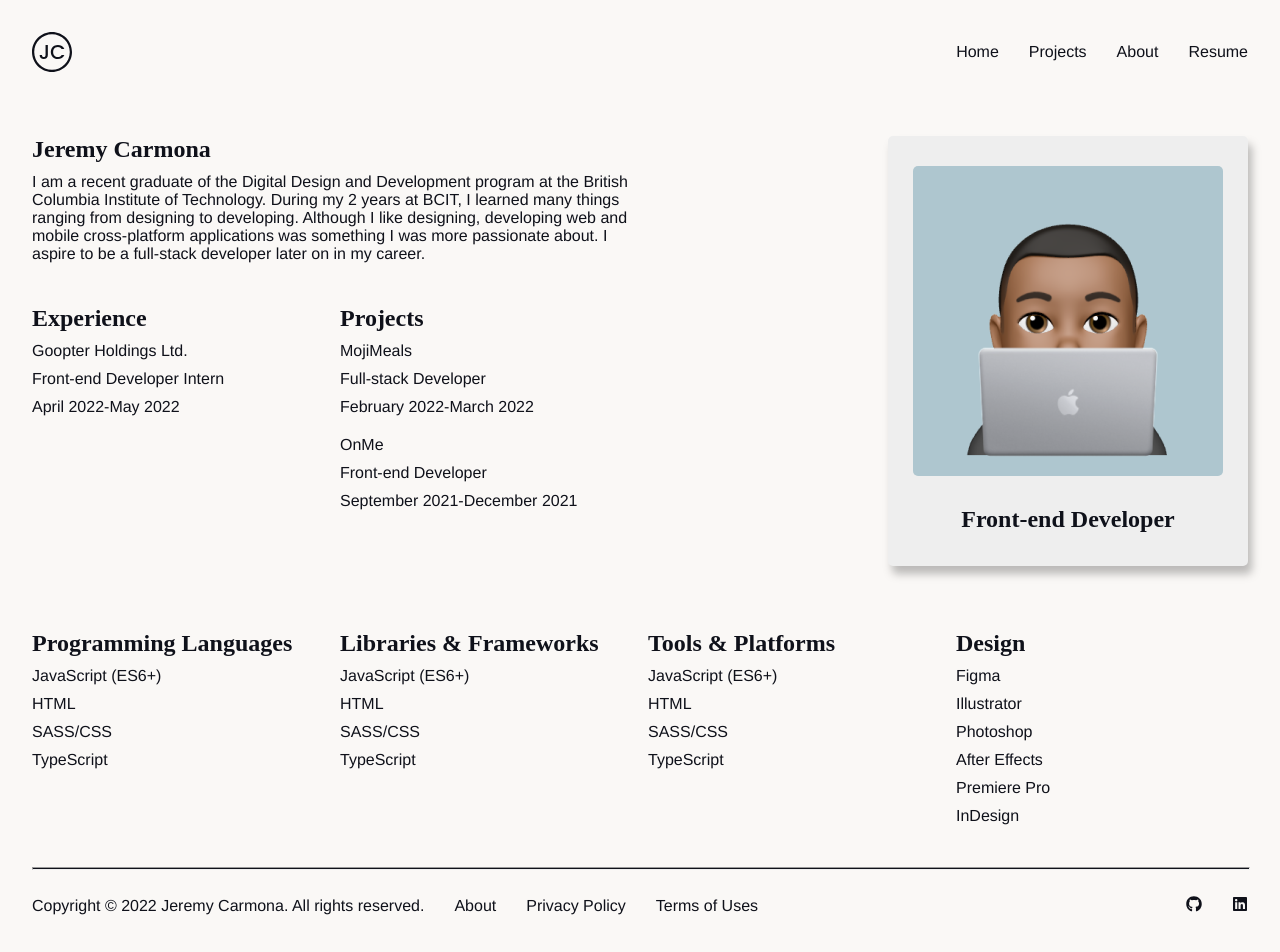
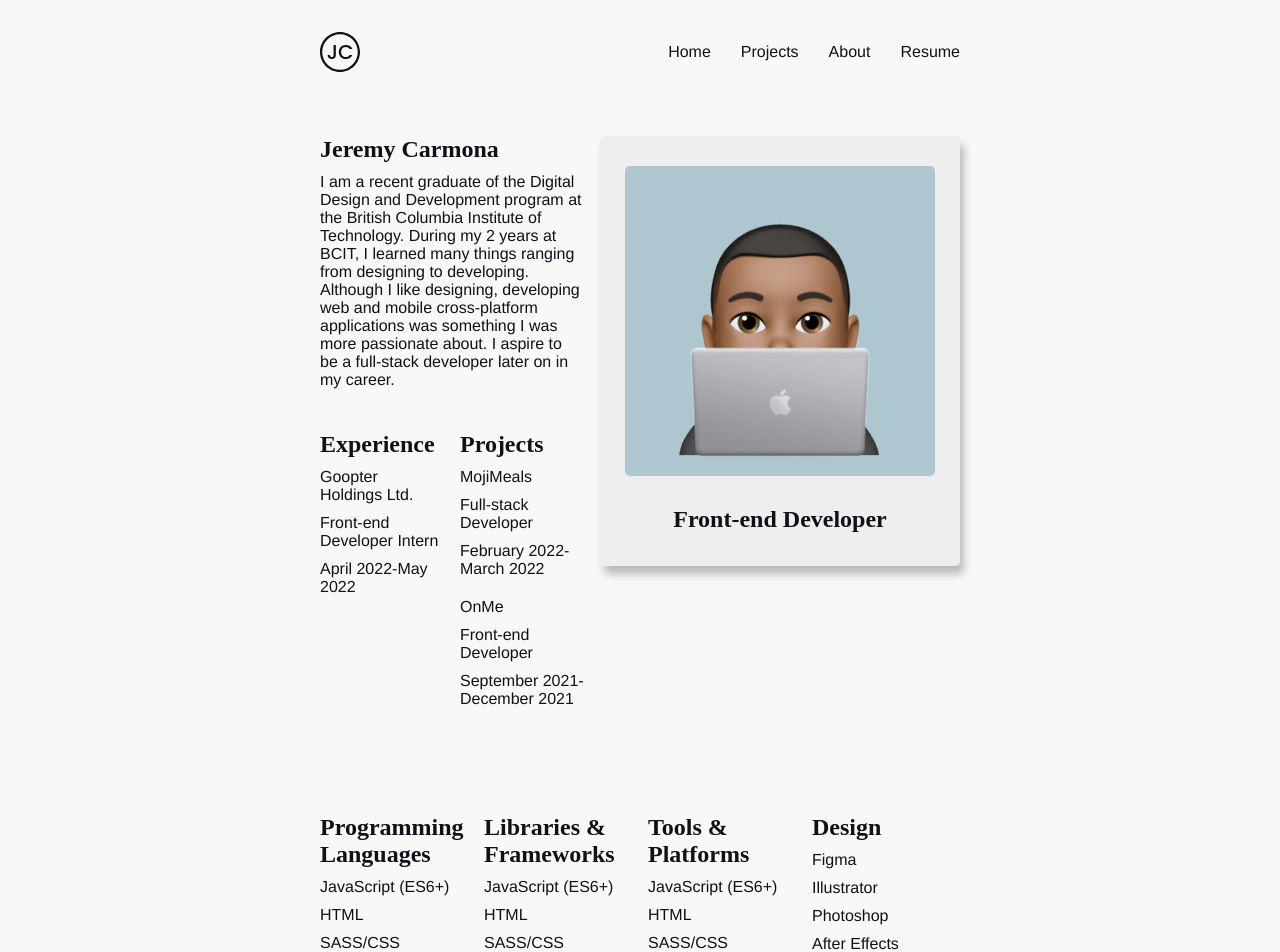
Before and after one commit to JeremyCarmona3/jeremy-m-carmona, a Next.js app: page / in a window 1280 px wide. Shown: the top 952 px of the page. Built offline with nearby package versions, Linux system fonts and the light colour scheme.

Commit message:
styled footer to the bottom

```diff
--- a/components/global/footer.js
+++ b/components/global/footer.js
@@ -6,9 +6,9 @@ import { FaGithub, FaLinkedin } from 'react-icons/fa';
 
 export default function Footer({}) {
   return (
-    <div>
+    <div className='footer-cont'>
       <hr className='line' />
-      <div className='footer-cont'>
+      <div className='footer-links-cont'>
         <div className='footer-links'>
           <p>Copyright © 2022 Jeremy Carmona. All rights reserved.</p>
           <Link href='/about'>
--- a/pages/about.js
+++ b/pages/about.js
@@ -4,10 +4,10 @@ import Footer from '../components/global/footer';
 export default function About() {
   return (
     <div className='main-cont'>
-      <div className='center'>
+      <div className='content'>
         <Navbar />
-        <Footer />
       </div>
+      <Footer />
     </div>
   );
 }
--- a/pages/index.js
+++ b/pages/index.js
@@ -9,7 +9,7 @@ import Footer from '../components/global/footer';
 export default function Home() {
   return (
     <div className='main-cont'>
-      <div className='center'>
+      <div className='content'>
         <Navbar />
         <div className='row'>
           <div className='col'>
@@ -100,8 +100,8 @@ export default function Home() {
             </div>
           </div>
         </div>
-        <Footer />
       </div>
+      <Footer />
     </div>
   );
 }
--- a/pages/privacy-policy.js
+++ b/pages/privacy-policy.js
@@ -4,7 +4,7 @@ import Footer from '../components/global/footer';
 export default function PrivacyPolicy() {
   return (
     <div className='main-cont'>
-      <div className='center'>
+      <div className='content'>
         <Navbar />
         <p>
           This policy applies to Jeremy Carmona{"'"}s Web site only. It is
@@ -56,8 +56,8 @@ export default function PrivacyPolicy() {
         </p>
         <p>Jeremy Carmona + Digital Design and Development BCIT </p>
         <p></p>
-        <Footer />
       </div>
+      <Footer />
     </div>
   );
 }
--- a/pages/projects.js
+++ b/pages/projects.js
@@ -4,10 +4,10 @@ import Footer from '../components/global/footer';
 export default function Projects() {
   return (
     <div className='main-cont'>
-      <div className='center'>
+      <div className='content'>
         <Navbar />
-        <Footer />
       </div>
+      <Footer />
     </div>
   );
 }
--- a/pages/terms-of-uses.js
+++ b/pages/terms-of-uses.js
@@ -4,7 +4,7 @@ import Footer from '../components/global/footer';
 export default function TermsOfUses() {
   return (
     <div className='main-cont'>
-      <div className='center'>
+      <div className='content'>
         <Navbar />
         <p>
           Jeremy Carmona welcomes you to his Web site. Using this Web site
@@ -41,8 +41,8 @@ export default function TermsOfUses() {
           User Agreement, do not use this Web site.
         </p>
         <p>Jeremy Carmona + Digital Design and Development BCIT </p>
-        <Footer />
       </div>
+      <Footer />
     </div>
   );
 }
--- a/styles/app.scss
+++ b/styles/app.scss
@@ -26,14 +26,15 @@ p {
   margin: 10px 0;
 }
 
-@media (min-width: 1300px) {
-  .center {
-    width: 1200px;
-  }
+.main-cont {
+  display: flex;
+  flex-direction: column;
+  align-items: center;
+  min-height: 100vh;
+  padding: 0 20rem;
 }
 
-@media (max-width: 1300px) {
-  .center {
-    margin: 0 2rem;
-  }
+.content {
+  flex: 1;
+  width: 100%;
 }
--- a/styles/components/footer.scss
+++ b/styles/components/footer.scss
@@ -1,4 +1,11 @@
 .footer-cont {
+  display: flex;
+  flex-direction: column;
+  align-items: center;
+  width: 100%;
+}
+
+.footer-links-cont {
   display: flex;
   flex-direction: row;
   align-items: center;
--- a/styles/index.scss
+++ b/styles/index.scss
@@ -1,9 +1,3 @@
-.main-cont {
-  display: flex;
-  flex-direction: column;
-  align-items: center;
-}
-
 .col {
   display: flex;
   flex-direction: column;
```
